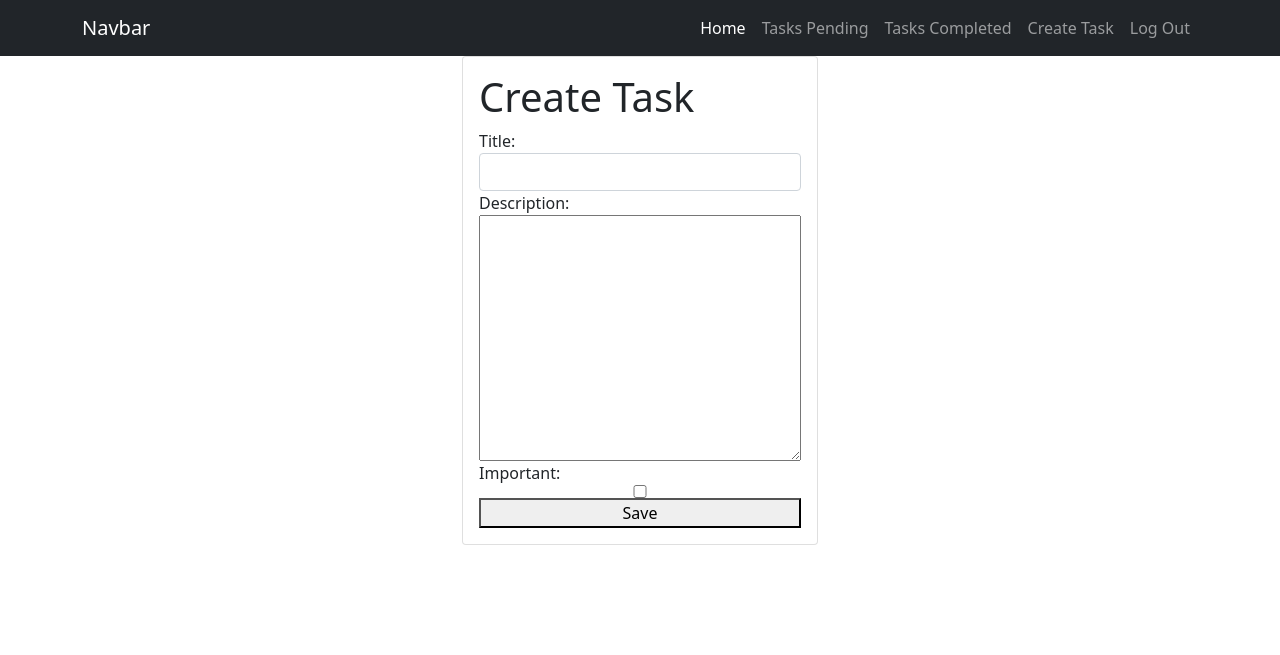
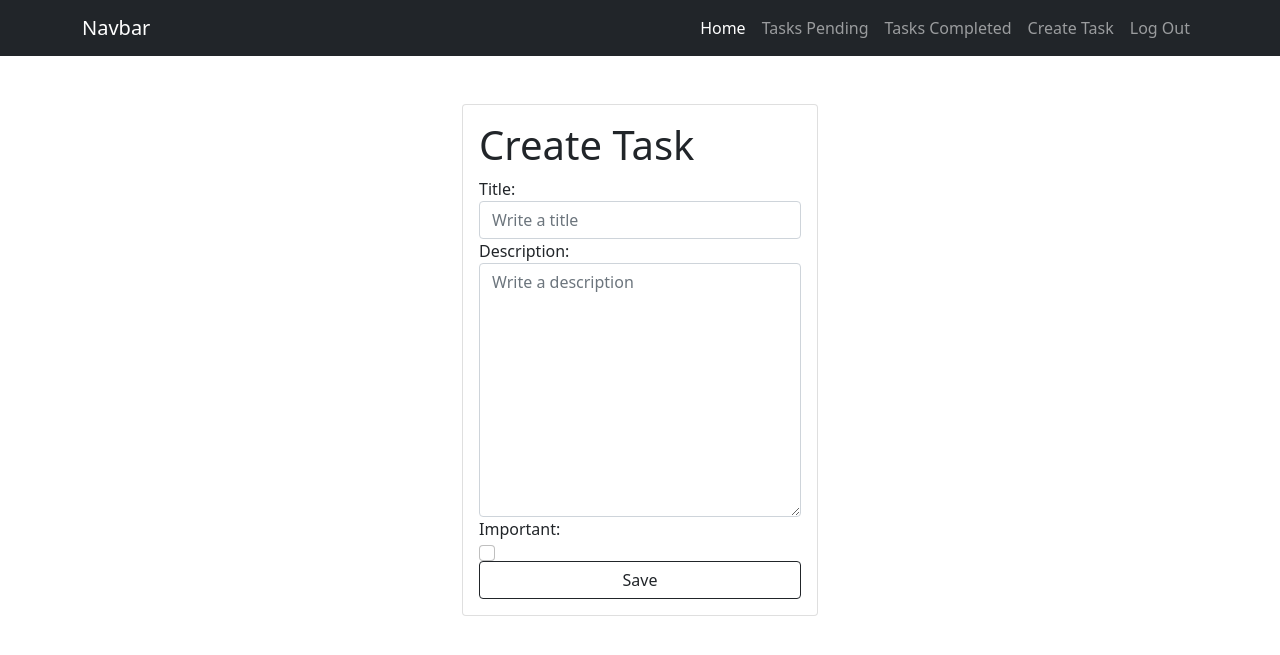
Before and after one commit to Evanderss/Authentication, a Django app: page /tasks/create/ in a window 1280 px wide. Shown: the top 655 px of the page. Run offline with Django 4.2, Linux system fonts and the light colour scheme; a user stored in the database is signed in.

Commit message:
Estilizado mediante forms y html

```diff
--- a/tasks/forms.py
+++ b/tasks/forms.py
@@ -6,5 +6,7 @@ class TaskForm(forms.ModelForm):
         model = Task
         fields = ["title", "description", "important"]
         widgets = {
-            "title": forms.TextInput(attrs={"class": "form-control"})
+            "title": forms.TextInput(attrs={"class": "form-control", "placeholder": "Write a title"}),
+            "description": forms.Textarea(attrs={"class": "form-control", "placeholder": "Write a description"}),
+            "important": forms.CheckboxInput(attrs={"class": "form-check-input"})
         }
--- a/tasks/templates/create_task.html
+++ b/tasks/templates/create_task.html
@@ -4,12 +4,12 @@
 <main class="container">
     <div class="row">
         <div class="col-md-4 offset-md-4">
-            <form action="/tasks/create/" method="POST" class="card card-body">
+            <form action="/tasks/create/" method="POST" class="card card-body mt-5">
                 <h1>Create Task</h1>
                 {{error}}
                 {% csrf_token %}
                 {{form}}
-                <button>Save</button>
+                <button class="btn btn-outline-dark">Save</button>
             </form>
         </div>
     </div>
```
